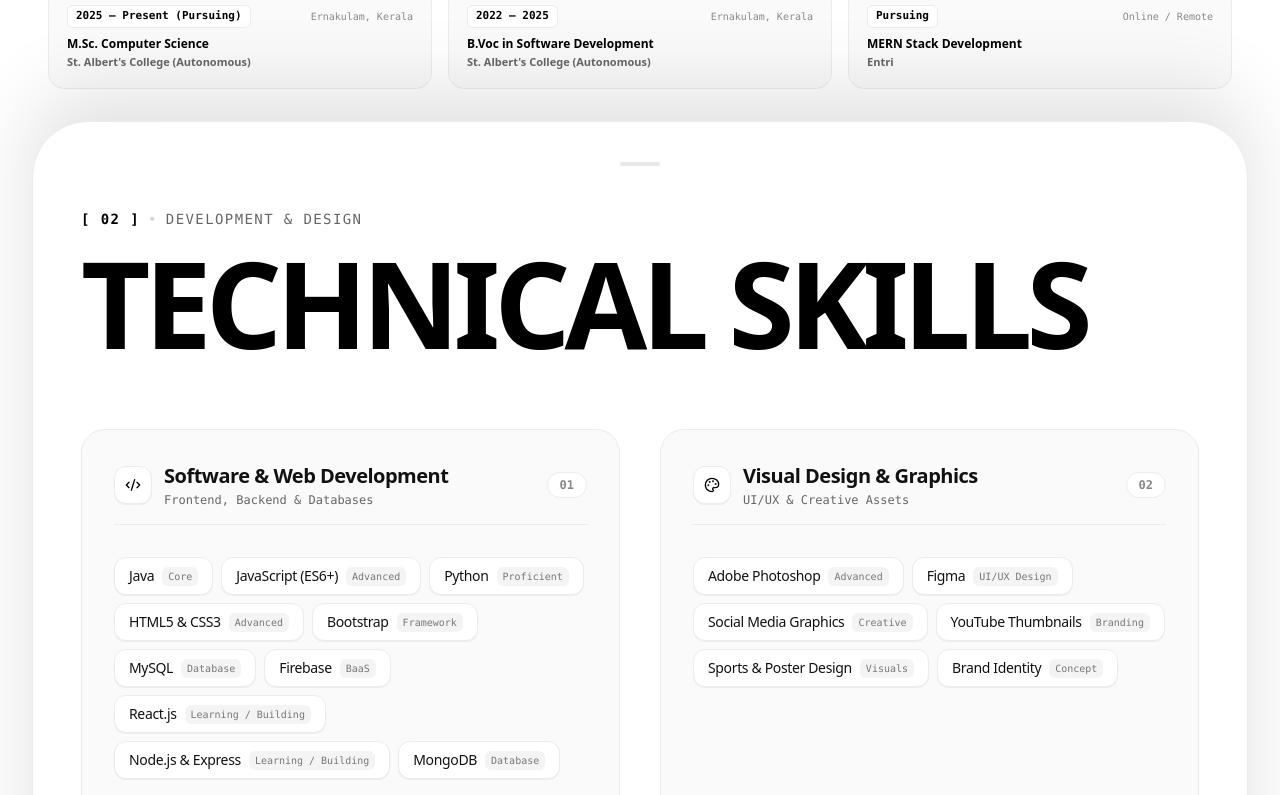
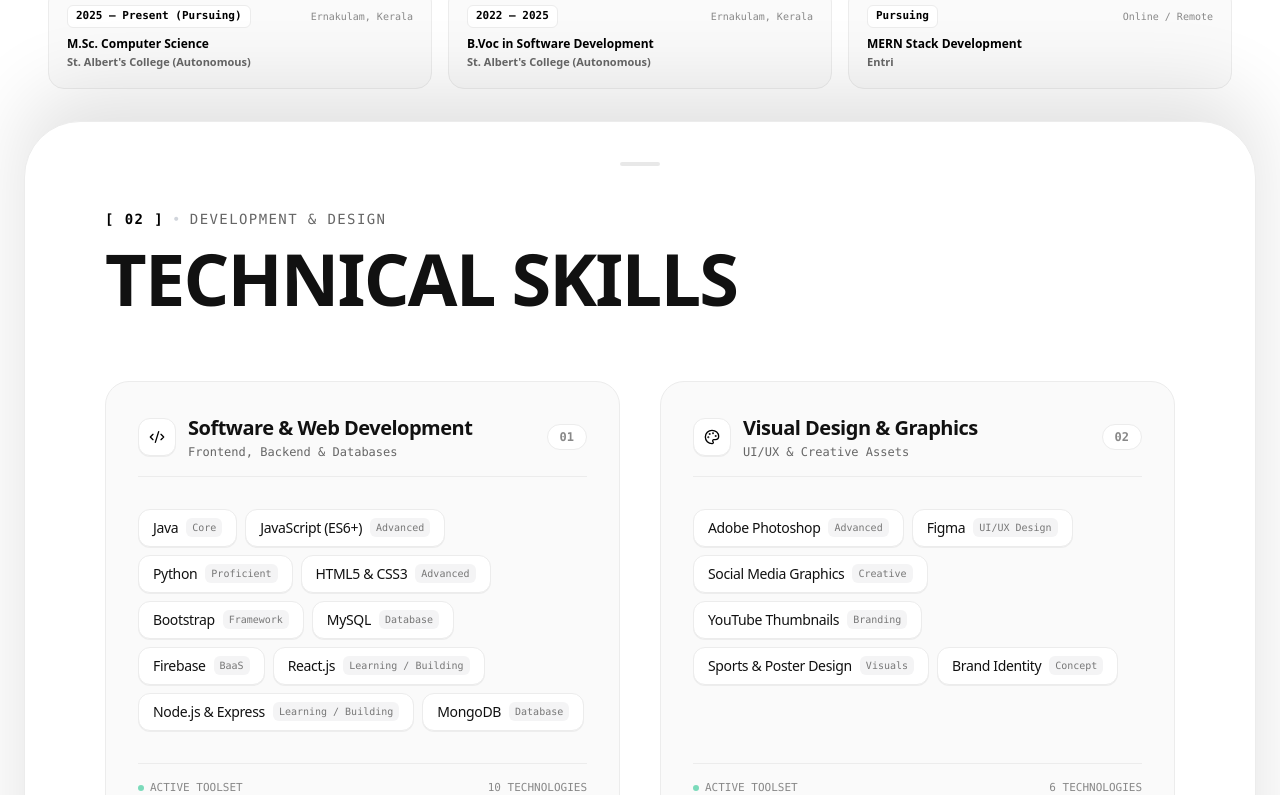
Before and after one commit to anitin007/protfolionew, a Next.js app: page / in a window 1280 px wide. Shown: the part 1545-2340 px from the top of the page. Built offline with nearby package versions, Linux system fonts and the light colour scheme.

Commit message:
style: broaden Skills section container width to max-w-[95rem] and reset title font size

```diff
--- a/src/components/sections/Skills.tsx
+++ b/src/components/sections/Skills.tsx
@@ -56,7 +56,7 @@ export default function Skills() {
   ];
 
   return (
-    <div ref={containerRef} className="relative z-20 -mt-16 sm:-mt-24 px-4 sm:px-8 max-w-7xl mx-auto">
+    <div ref={containerRef} className="relative z-20 -mt-16 sm:-mt-24 px-2 sm:px-4 md:px-6 w-full max-w-[95rem] mx-auto">
       <motion.section
         id="skills"
         style={{
@@ -64,7 +64,7 @@ export default function Skills() {
           y,
           opacity,
         }}
-        className="relative bg-white rounded-t-[2.5rem] sm:rounded-t-[3.5rem] rounded-b-[2rem] shadow-[0_-30px_80px_rgba(0,0,0,0.12)] border border-[#ECECEC] py-16 sm:py-24 px-6 sm:px-12 text-[#111111] transform-gpu origin-top transition-shadow duration-300"
+        className="relative bg-white rounded-t-[2.5rem] sm:rounded-t-[3.5rem] rounded-b-[2rem] shadow-[0_-30px_80px_rgba(0,0,0,0.12)] border border-[#ECECEC] py-16 sm:py-24 px-6 sm:px-12 md:px-16 lg:px-20 text-[#111111] transform-gpu origin-top transition-shadow duration-300"
       >
         {/* Top Sheet Drag/Indicator Bar */}
         <div className="w-10 h-1 rounded-full bg-[#E0E0E0] mx-auto -mt-10 sm:-mt-14 mb-10 opacity-75" />
@@ -73,7 +73,6 @@ export default function Skills() {
           number="02"
           title="TECHNICAL SKILLS"
           subtitle="DEVELOPMENT & DESIGN"
-          titleClassName="text-5xl sm:text-7xl md:text-8xl lg:text-[7.5rem] font-extrabold tracking-tighter uppercase leading-[0.9] text-black -mx-6 sm:-mx-12 lg:-mx-16 px-6 sm:px-12 lg:px-16 py-2 block select-none"
         />
 
         {/* Premium Minimal Matrix Grid */}
```
